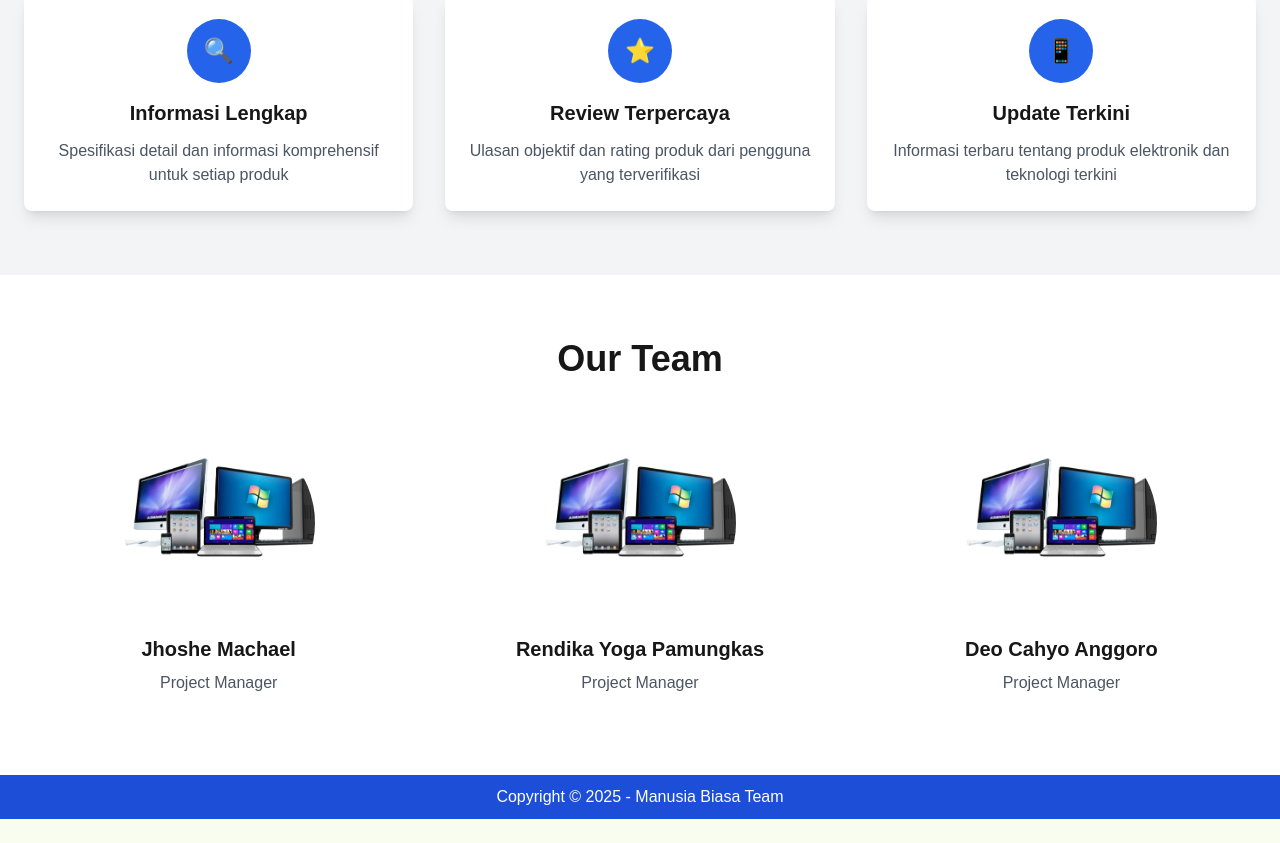
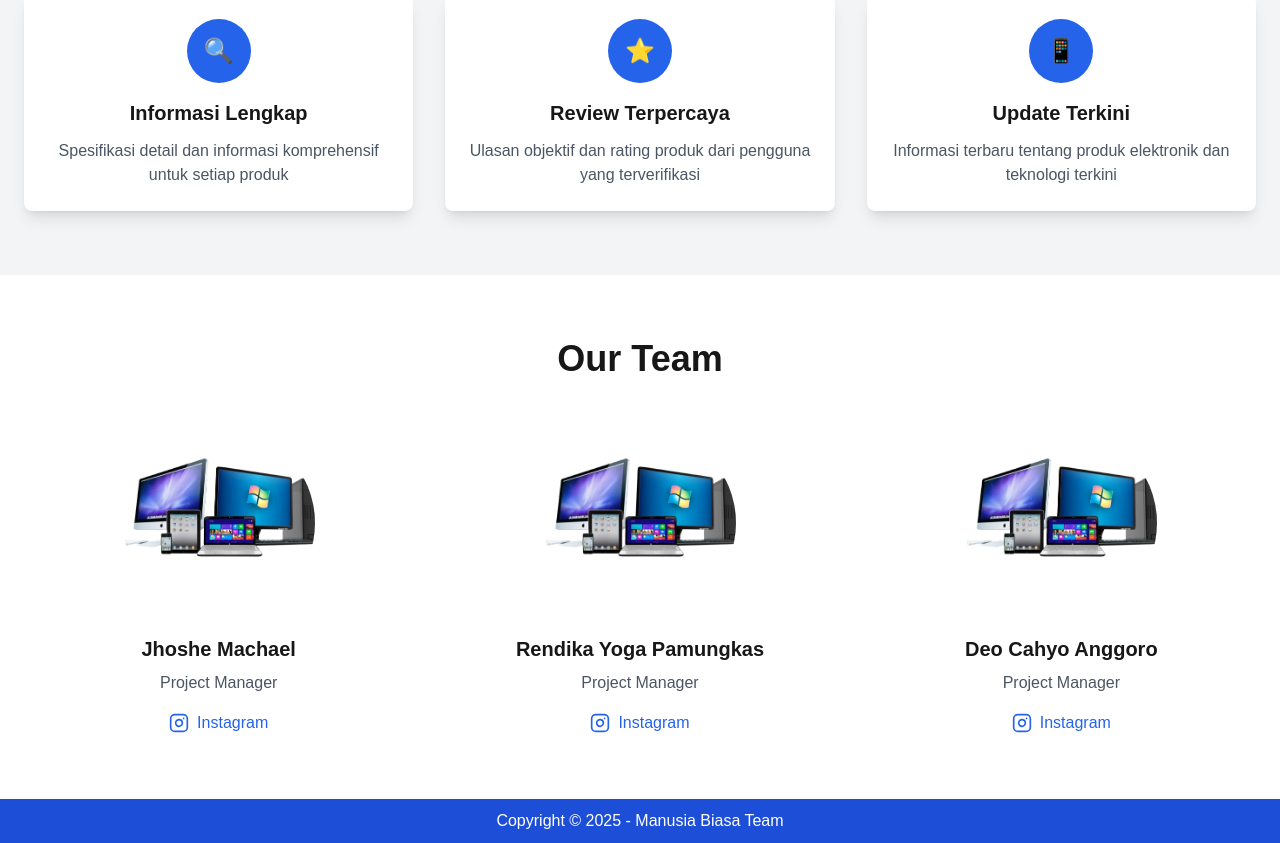
Before and after one commit to Deoca27/manusia-biasa, a Next.js app: page /about in a window 1280 px wide. Shown: the part 885-1728 px from the top of the page. Before the commit the page ends 1704 px from the top, so only its background shows below. Built offline with nearby package versions, Linux system fonts and the light colour scheme.

Commit message:
rendika : menambahkan icon instagram dan teks instagram

```diff
--- a/app/about/page.tsx
+++ b/app/about/page.tsx
@@ -99,7 +99,7 @@ export default function AboutPage() {
                         {teamMembers.map((member) => (
                             <div key={member.id} className="text-center">
                                 <div className="relative w-48 h-48 mx-auto mb-4">
-                                <Image
+                                    <Image
                                         src={member.image}
                                         alt={member.name}
                                         fill
@@ -109,7 +109,10 @@ export default function AboutPage() {
                                 <h3 className="text-xl font-bold mb-2">{member.name}</h3>
                                 <p className="text-gray-600">{member.position}</p>
                                 <div className="flex justify-center space-x-4 mt-4">
-
+                                    <a href={member.Instagram} className="text-blue-600 hover:text-blue-800 flex items-center gap-2">
+                                        <Instagram size={20} />
+                                        Instagram
+                                    </a>
                                 </div>
                             </div>
                         ))}
```
